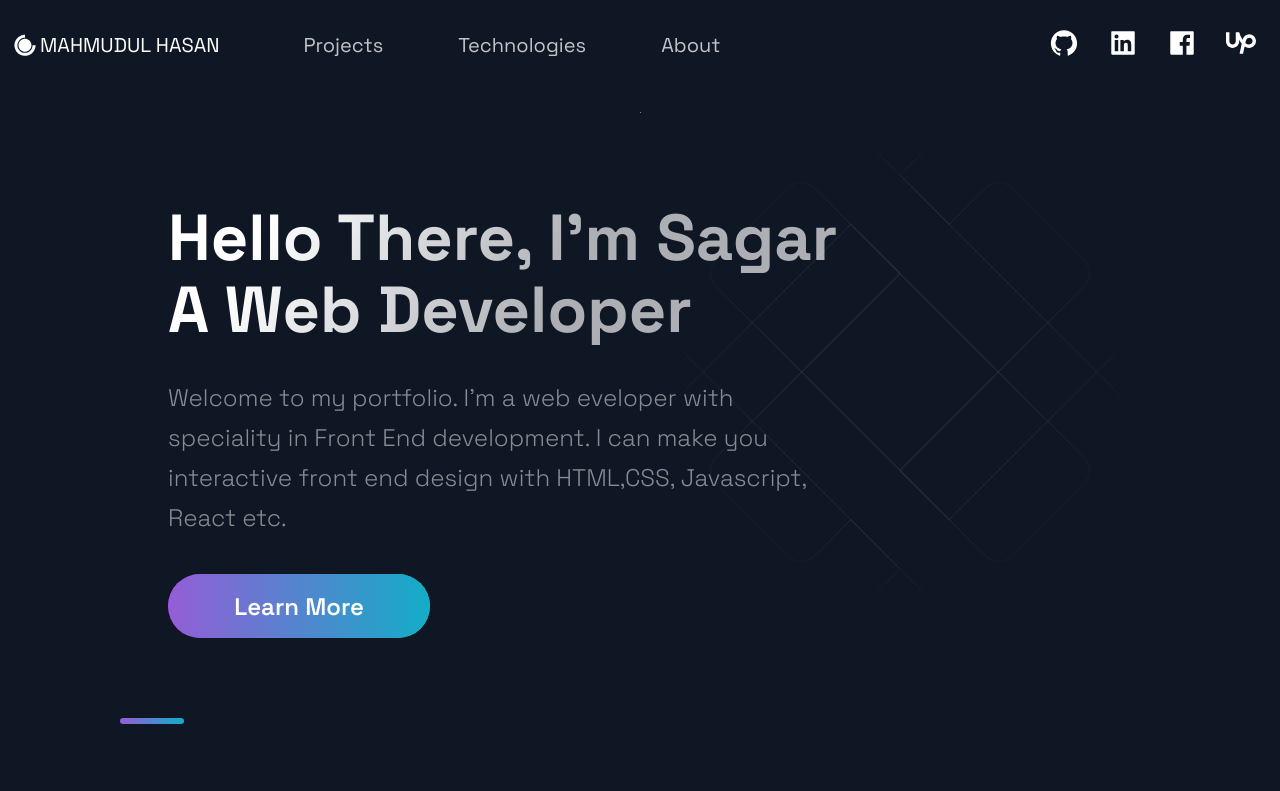
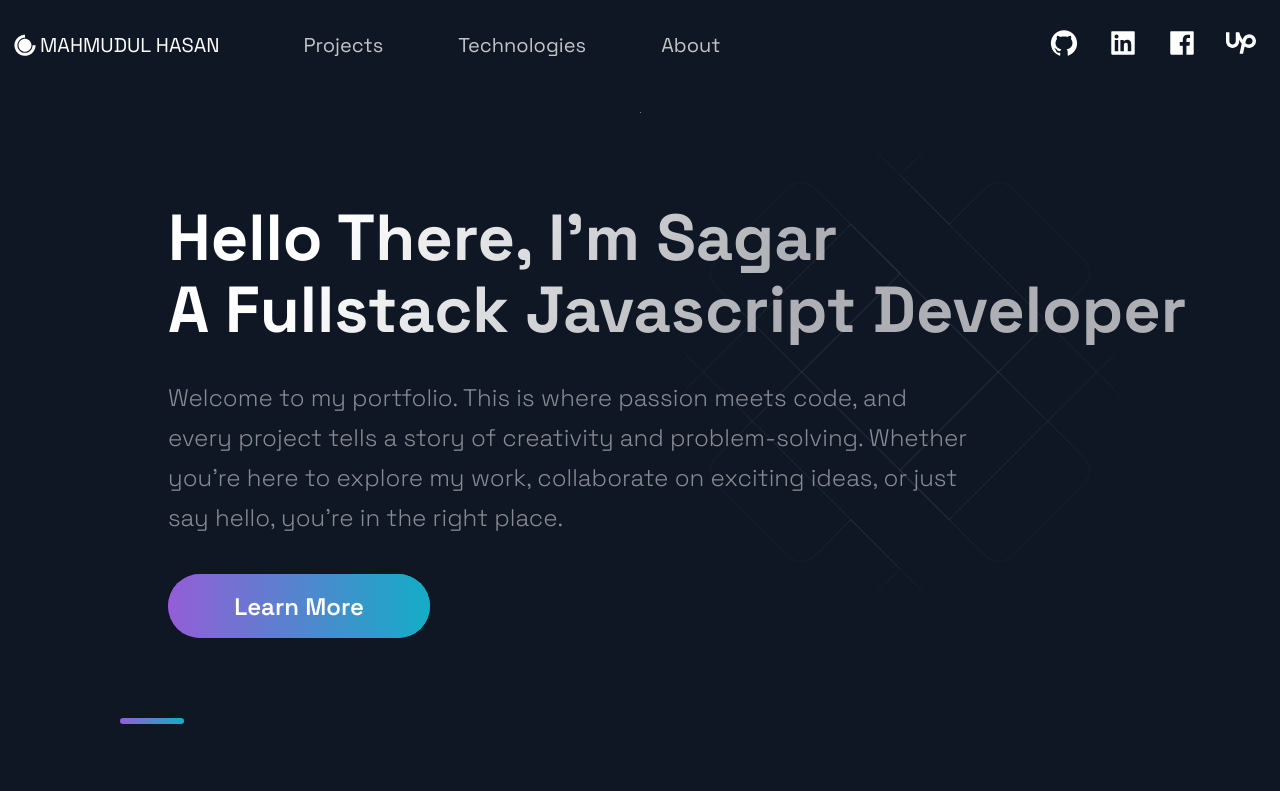
Before and after one commit to mahmudsagar/new_profile, a Next.js app: page / in a window 1280 px wide. Shown: the top 791 px of the page. Built offline with nearby package versions, Linux system fonts and the light colour scheme.

Commit message:
Update Hero.js

```diff
--- a/src/components/Hero/Hero.js
+++ b/src/components/Hero/Hero.js
@@ -8,10 +8,10 @@ const Hero = (props) => (
   <Section row nopaddin>
     <LeftSection>
       <SectionTitle main center>
-        Hello There, I'm Sagar<br/>A Web Developer
+        Hello There, I'm Sagar<br/>A Fullstack Javascript Developer
       </SectionTitle>
       <SectionText>
-        Welcome to my portfolio. I'm a web eveloper with speciality in Front End development. I can make you interactive front end design with HTML,CSS, Javascript, React etc.
+        Welcome to my portfolio. This is where passion meets code, and every project tells a story of creativity and problem-solving. Whether you’re here to explore my work, collaborate on exciting ideas, or just say hello, you’re in the right place.
       </SectionText>
       <Link href="#about">
         <Button>Learn More</Button>
```
